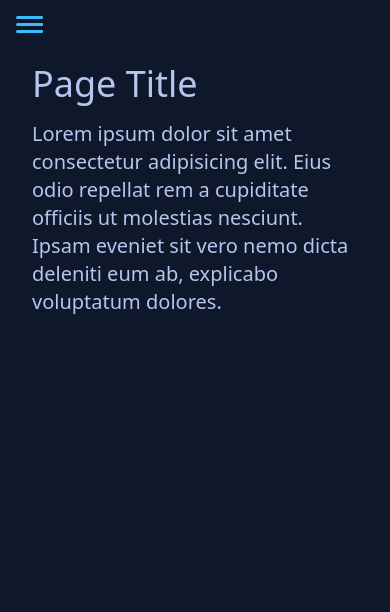
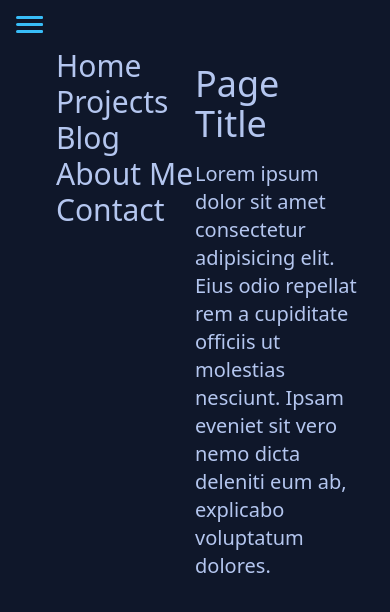
Before and after one commit to smmmfrd/smmmfrd-site, a React (Vite) app: page / in a window 390 px wide. Both pictures are taken after a click on the icon 29 px from the left and 24 px from the top of the page. Shown: the top 612 px of the page. Built offline with nearby package versions, Linux system fonts and the light colour scheme.

Commit message:
Nav Hiding/Showing on Mobile Only

```diff
--- a/src/App.jsx
+++ b/src/App.jsx
@@ -1,8 +1,12 @@
+import { useState } from "react"
+
 export default function App() {
+	const [openNav, setOpenNav] = useState(false);
+
 	return (
 		<>
-			<nav className="sm:flex-1 h-full flex flex-col justify-center">
-				<svg className="sm:hidden absolute top-4 left-4 stroke-primary cursor-pointer"
+			<nav className={`sm:flex-1 transition-all duration-150 ${openNav ? "flex-1" : "w-0"} h-full flex flex-col sm:justify-center`}>
+				<svg className="sm:hidden absolute top-4 left-4 stroke-primary cursor-pointer" onClick={() => setOpenNav(prev => !prev)}
 					xmlns="http://www.w3.org/2000/svg" width="27.329" height="17" viewBox="0 0 27.329 17">
 					<g id="menu" transform="translate(-415.671 -19)">
 						<line id="Line_1" data-name="Line 1" x1="24.329" transform="translate(417.171 34.5)" fill="none" stroke-linecap="round" stroke-width="3" />
@@ -11,8 +15,9 @@ export default function App() {
 					</g>
 				</svg>
 
-				<ul className="text-right [&>*]:text-3xl
-					hidden sm:block ">
+				<ul className={`[&>*]:text-3xl
+					mt-4 pl-6 transition-all duration-150	${openNav ? "opacity-100" : "invisible opacity-0"}
+					sm:text-right sm:mt-0 sm:relative sm:block sm:opacity-100 sm:visible`}>
 					<li>Home</li>
 					<li>Projects</li>
 					<li>Blog</li>
```
